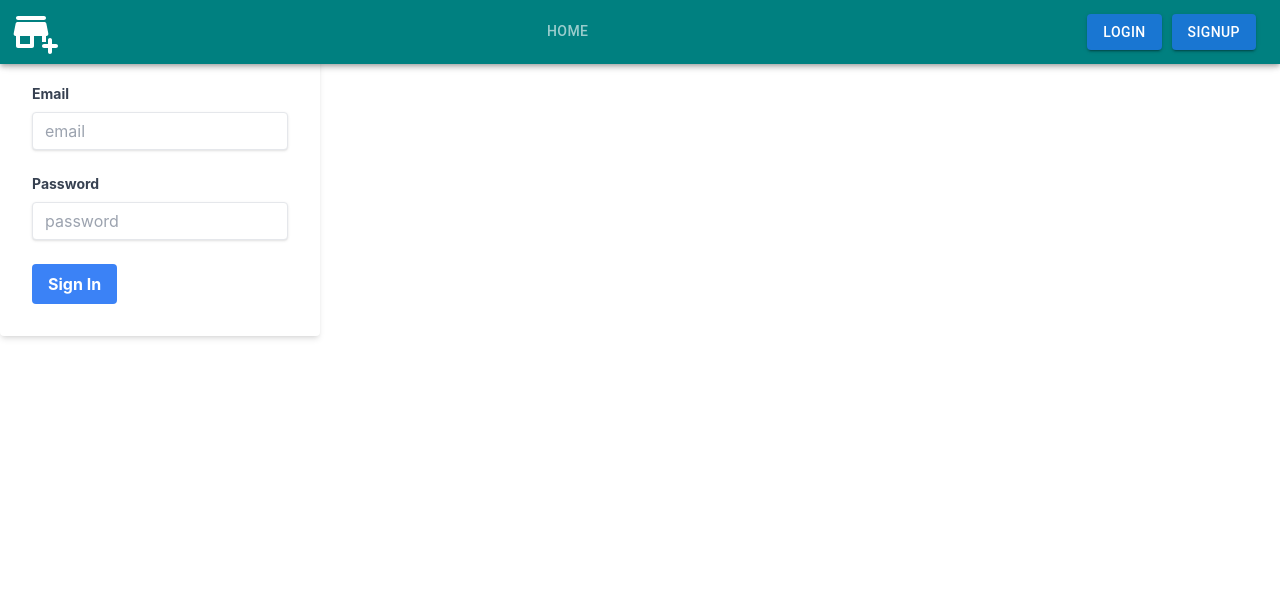
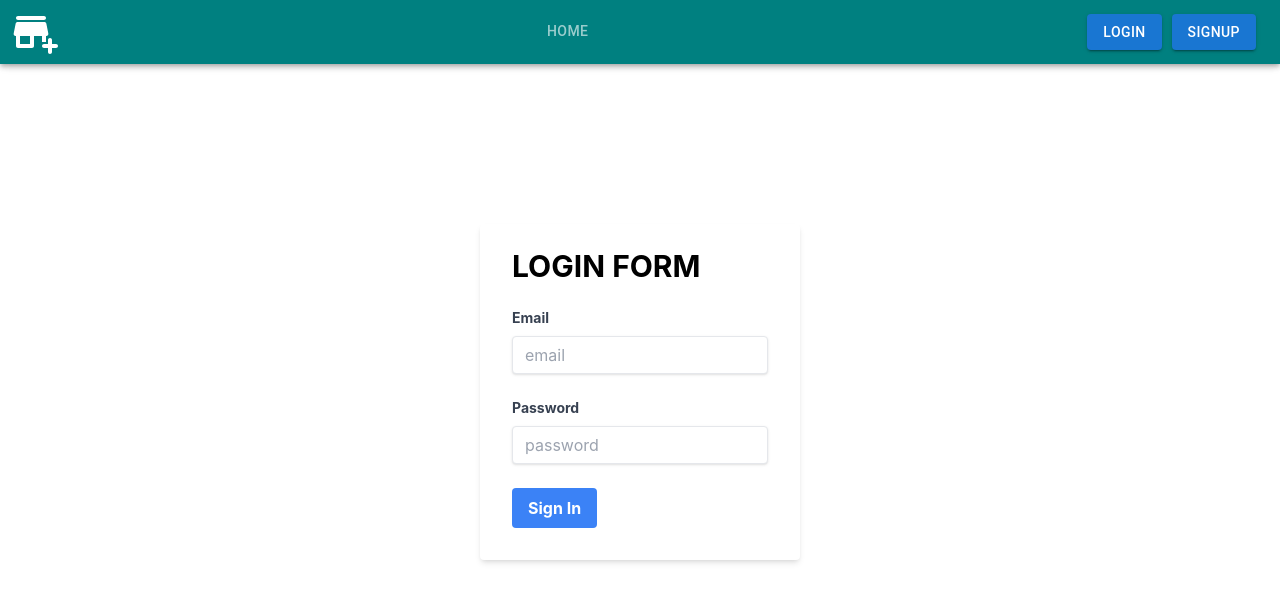
Before and after one commit to hajarabdullayeva/react-app-pizza, a React (Create React App) app: page /login in a window 1280 px wide. Shown: the top 602 px of the page. Built offline with nearby package versions, Linux system fonts and the light colour scheme.

Commit message:
register added

```diff
--- a/src/index.css
+++ b/src/index.css
@@ -15,3 +15,10 @@
 @tailwind base;
 @tailwind components;
 @tailwind utilities;
+
+.App{
+  height: 100vh;
+  display: flex;
+  align-items: center;
+  justify-content: center;
+}
--- a/src/pages/Home.js
+++ b/src/pages/Home/index.js
@@ -1,4 +1,4 @@
-function Home() {
+function Index() {
     return (
         <>
             <h1>Home</h1>
@@ -6,4 +6,4 @@
     )
 }
 
-export default Home
+export default Index
--- /dev/null
+++ b/src/pages/Login/_login.scss
@@ -0,0 +1,5 @@
+.login__page {
+  display: flex;
+  align-items: center;
+  justify-content: center;
+}
--- /dev/null
+++ b/src/pages/Login/index.js
@@ -0,0 +1,65 @@
+import React from 'react'
+import { useForm } from 'react-hook-form';
+import * as yup from "yup";
+import { yupResolver } from "@hookform/resolvers/yup";
+import "./_login.scss"
+
+const schema = yup.object().shape({
+    email: yup.string().email().required(),
+    password: yup.string().min(8).max(32).required(),
+});
+const onSubmitHandler = (data) => {
+    console.log({ data });
+};
+
+const Index = () => {
+    const { register, handleSubmit, formState: { errors } } = useForm({
+        resolver: yupResolver(schema),
+    });
+    return (
+        <div className="w-full max-w-xs login__page">
+            <form onSubmit={handleSubmit(onSubmitHandler)} className="bg-white shadow-md rounded px-8 pt-6 pb-8 mb-4">
+                <h2 className="text-3xl font-bold">LOGIN FORM</h2>
+                <br />
+                <label
+                    className="block text-gray-700 text-sm font-bold mb-2"
+                    htmlFor="username"
+                >
+                    Email
+                </label>
+                <input {...register("email")}
+                    placeholder="email" type="email"
+                    required className="shadow appearance-none border rounded w-full py-2 px-3 text-gray-700 leading-tight focus:outline-none focus:shadow-outline" />
+                <p>{errors.email?.message}</p>
+                <br />
+                <label
+                    className="block text-gray-700 text-sm font-bold mb-2"
+                    htmlFor="password"
+                >
+                    Password
+                </label>
+                <input
+                    {...register("password")}
+                    placeholder="password"
+                    type="password"
+                    required
+                    className="shadow appearance-none border rounded w-full py-2 px-3 text-gray-700 leading-tight focus:outline-none focus:shadow-outline"
+                />
+
+                <p>{errors.password?.message}</p>
+                <br />
+
+                <div className="flex items-center justify-between">
+                    <button
+                        className="bg-blue-500 hover:bg-blue-700 text-white font-bold py-2 px-4 rounded focus:outline-none focus:shadow-outline"
+                        type="button"
+                    >
+                        Sign In
+                    </button>
+                </div>
+            </form>
+        </div>
+    )
+}
+
+export default Index
--- a/src/pages/Register.js
+++ /dev/null
@@ -1,22 +0,0 @@
-import { useNavigate } from "react-router-dom";
-
-function Register() {
-    const navigate = useNavigate();
-
-    function login() {
-        navigate("/");
-    }
-
-    return (
-        <form>
-            <label for="username">Username </label>
-            <input required type="text" id="username" />
-            <br />
-            <label for="password">Password</label>
-            <input required type="password" id="password" />
-            <br />
-            <button onClick={login}>Submit</button>
-        </form>
-    );
-}
-export default Register;
--- a/src/pages/Login.js
+++ b/src/pages/Register/index.js
@@ -1,25 +1,25 @@
 import React from 'react'
-import { useForm } from 'react-hook-form';
+import {useForm} from 'react-hook-form';
 import * as yup from "yup";
-import { yupResolver } from "@hookform/resolvers/yup";
+import {yupResolver} from "@hookform/resolvers/yup";
 
 const schema = yup.object().shape({
     email: yup.string().email().required(),
     password: yup.string().min(8).max(32).required(),
 });
 const onSubmitHandler = (data) => {
-    console.log({ data });
+    console.log({data});
 };
 
-const Login = () => {
-    const { register, handleSubmit, formState: { errors } } = useForm({
+const Index = () => {
+    const {register, handleSubmit, formState: {errors}} = useForm({
         resolver: yupResolver(schema),
     });
     return (
         <div className="w-full max-w-xs">
             <form onSubmit={handleSubmit(onSubmitHandler)} className="bg-white shadow-md rounded px-8 pt-6 pb-8 mb-4">
                 <h2 className="text-3xl font-bold">LOGIN FORM</h2>
-                <br />
+                <br/>
                 <label
                     className="block text-gray-700 text-sm font-bold mb-2"
                     htmlFor="username"
@@ -27,10 +27,11 @@
                     Email
                 </label>
                 <input {...register("email")}
-                    placeholder="email" type="email"
-                    required className="shadow appearance-none border rounded w-full py-2 px-3 text-gray-700 leading-tight focus:outline-none focus:shadow-outline" />
+                       placeholder="email" type="email"
+                       required
+                       className="shadow appearance-none border rounded w-full py-2 px-3 text-gray-700 leading-tight focus:outline-none focus:shadow-outline"/>
                 <p>{errors.email?.message}</p>
-                <br />
+                <br/>
                 <label
                     className="block text-gray-700 text-sm font-bold mb-2"
                     htmlFor="password"
@@ -46,7 +47,7 @@
                 />
 
                 <p>{errors.password?.message}</p>
-                <br />
+                <br/>
 
                 <div className="flex items-center justify-between">
                     <button
@@ -61,4 +62,4 @@
     )
 }
 
-export default Login
+export default Index;
--- a/src/style/style.scss
+++ b/src/style/style.scss
@@ -3,7 +3,7 @@
 //@import "./layout/footer";
 //@import "./components/buttons";
 //@import "./pages/home/home";
-//@import "./pages/category";
+@import "../pages/Login/login";
 //@import "./pages/detail/detail";
 //@import "./pages/payment/payment";
 //@import "./sass-utils/media-query";
```
